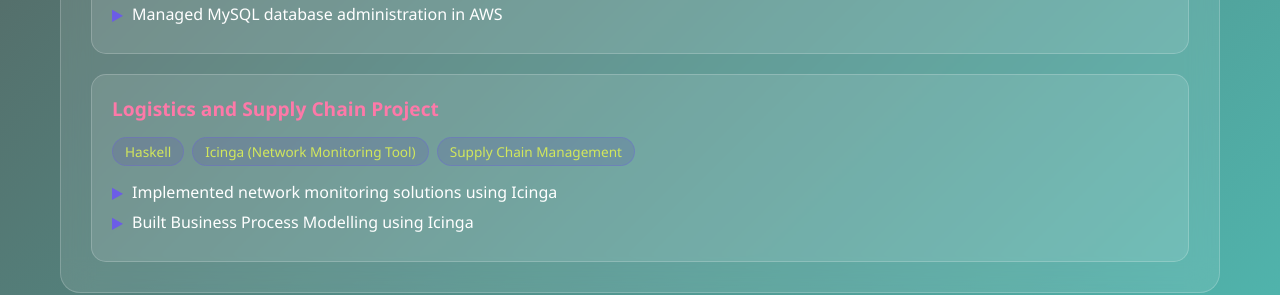
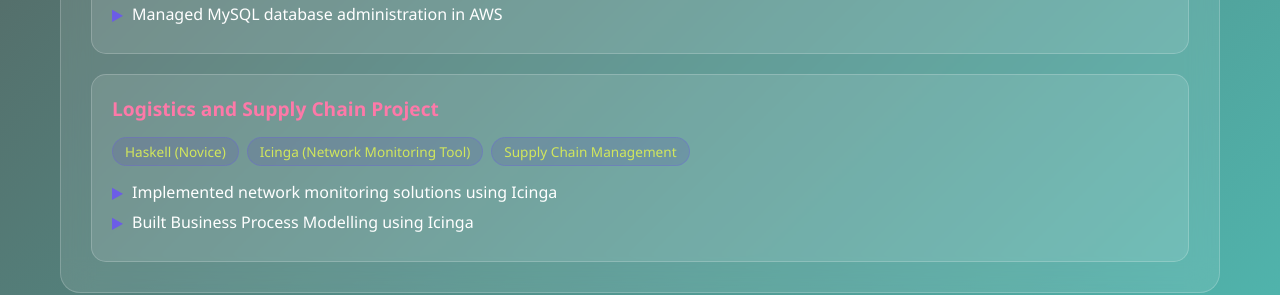
Before and after one commit to HemachandranSS/HemaChandran-Profile, a plain HTML site: page index.html in a window 1280 px wide. Shown: the part 1713-2008 px from the top of the page. Drawn offline with Linux system fonts and the light colour scheme.

Commit message:
Added Haskell Novice

```diff
--- a/index.html
+++ b/index.html
@@ -691,7 +691,7 @@
           <div class="project-card">
             <h3>Logistics and Supply Chain Project</h3>
             <div class="tech-stack">
-              <span class="tech-tag">Haskell</span>
+              <span class="tech-tag">Haskell (Novice)</span>
               <span class="tech-tag">Icinga (Network Monitoring Tool)</span>
               <span class="tech-tag">Supply Chain Management</span>
             </div>
```
